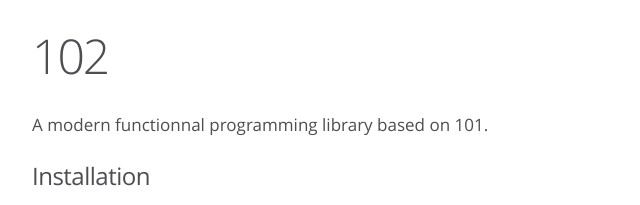
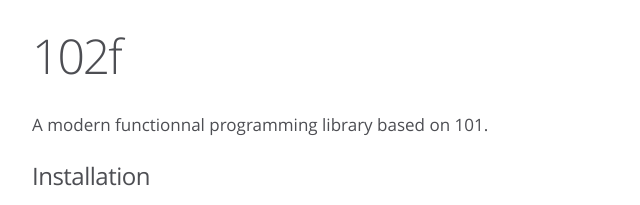
Before and after one commit to ayshiff/102, a website: page docs/index.html in a window 1280 px wide. Shown: the top 205 px of the page, 0-640 px from the left. Drawn offline with Linux system fonts and the light colour scheme.

Commit message:
Update index.html

```diff
--- a/docs/index.html
+++ b/docs/index.html
@@ -17,7 +17,7 @@
 
 <div id="main">
 
-    <h1 class="page-title">102</h1>
+    <h1 class="page-title">102f</h1>
 
     <p style="margin: 12px 24px 20px; font-size:17px;">A modern functionnal programming library based on 101.</p>
 
```
